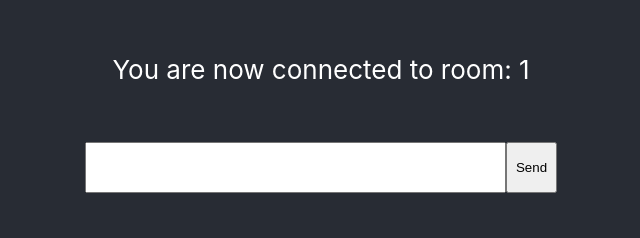
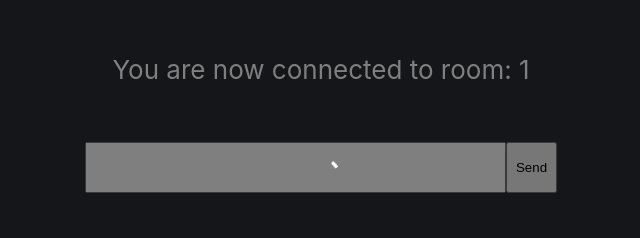
Before and after one commit to sahersiddiqui/playzone, a Next.js app: page /playroom/1 in a window 1280 px wide. Shown: the part 223-461 px from the top of the page, without its empty margins (319-959 px from the left). Built offline with nearby package versions, Linux system fonts and the light colour scheme; no server answers.

Commit message:
Handling the enabling disabling game board scenario

```diff
--- a/pages/playroom/[game_room].jsx
+++ b/pages/playroom/[game_room].jsx
@@ -1,6 +1,7 @@
 import io from "socket.io-client";
 import { useRouter } from "next/router";
 import { useEffect, useState } from "react";
+import { Backdrop, CircularProgress } from "@mui/material";
 
 const connectionOptions = {
   timeout: 10000,
@@ -8,7 +9,10 @@ const connectionOptions = {
   "force new connection": true,
   reconnectionAttempts: "Infinity",
 };
-const socket = io.connect("https://playzone-server.herokuapp.com/", connectionOptions);
+const socket = io.connect(
+  "https://playzone-server.herokuapp.com",
+  connectionOptions
+);
 
 function GameRoom() {
   const router = useRouter();
@@ -17,6 +21,7 @@ function GameRoom() {
   // Room State
   let counter = 0;
   const [room, setRoom] = useState("");
+  const [backdropState, setBackdropState] = useState(true);
 
   // Messages States
   const [message, setMessage] = useState([]);
@@ -49,16 +54,13 @@ function GameRoom() {
       setMessage([...message, data]);
     });
 
-    // // Closeing browser tab exception handling
-    // socket.on("left_room", (reason) => {
-    //   if (reason === "transport close") socket.emit("leave_room", room_id);
-    // });
-
-    // return () => {
-    //   socket.disconnect();
-    //   socket.off();
-    //   socket.emit("disconnect_custom", room_id);
-    // };
+    // Handle game board enable/disable scenario
+    socket.on(`enable_gameboard`, () => {
+      setBackdropState(false);
+    });
+    socket.on(`disable_gameboard`, () => {
+      setBackdropState(true);
+    });
   }, []);
 
   const sendMessage = () => {
@@ -69,6 +71,12 @@ function GameRoom() {
   return (
     <div className="App">
       <div className="App-header">
+        <Backdrop
+          open={backdropState}
+          sx={{ color: "#fff", zIndex: (theme) => theme.zIndex.drawer + 1 }}
+        >
+          <CircularProgress color="inherit" />
+        </Backdrop>
         <div>
           {errorMesg}
 
```
